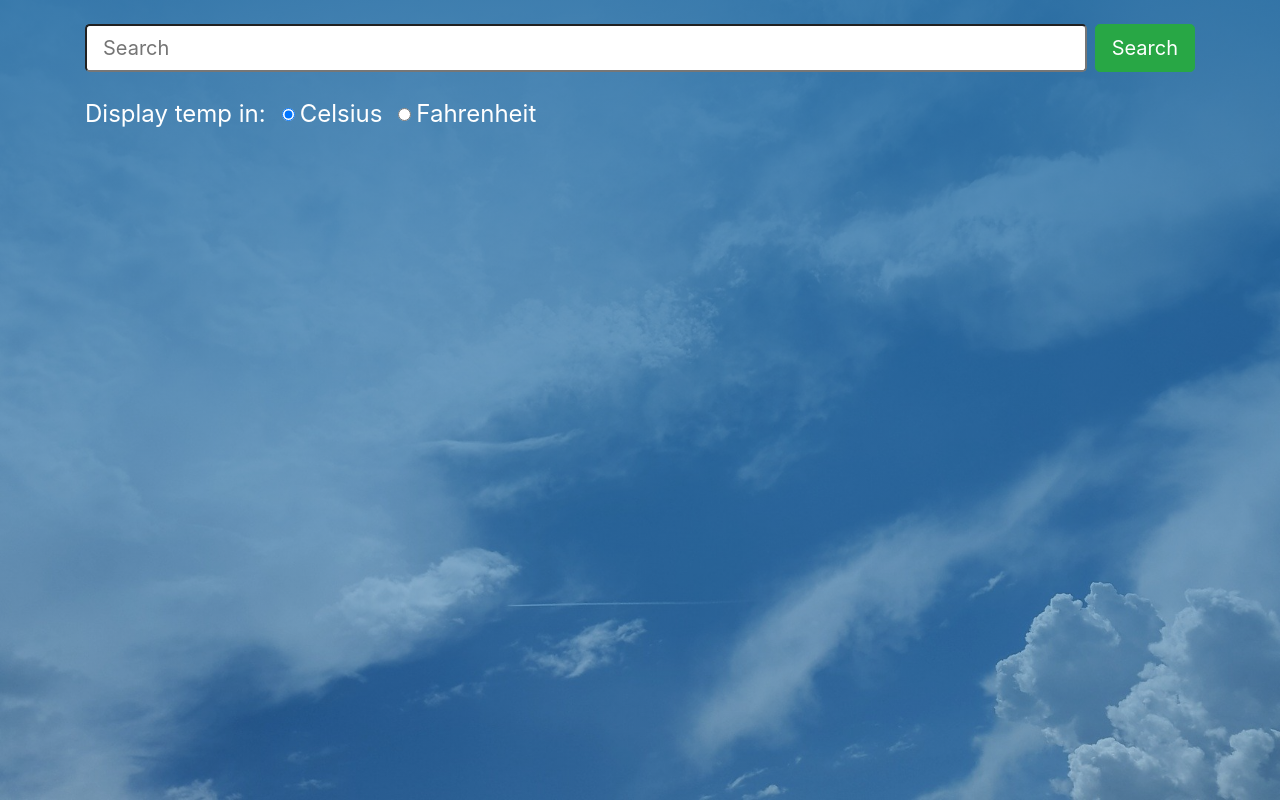
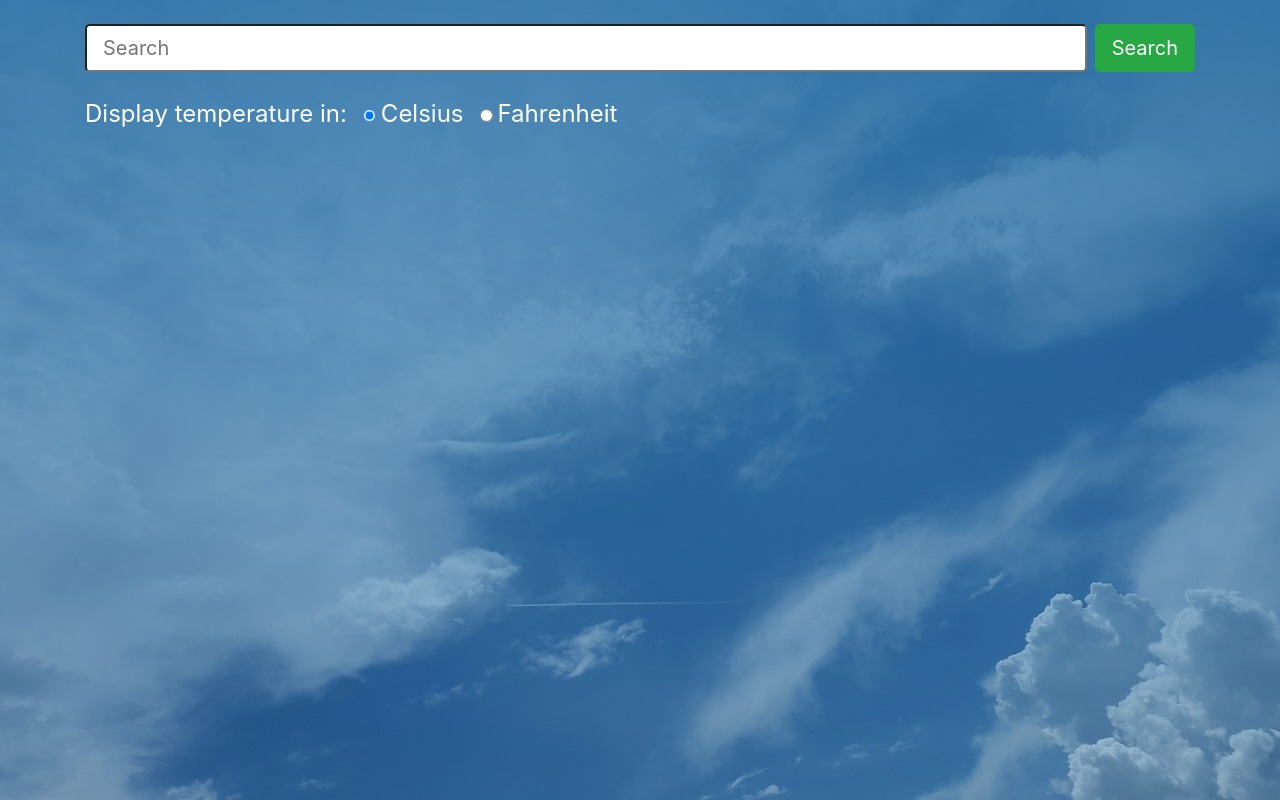
Before and after one commit to Lennca/SimpleWeatherApp, a React (Create React App) app: page / in a window 1280 px wide. Built offline with nearby package versions, Linux system fonts and the light colour scheme; no server answers; the HTML template or start-up script is replaced by a standard one.

Commit message:
Work on styling and use same unit downwards in hierachy.

```diff
--- a/src/App.js
+++ b/src/App.js
@@ -11,12 +11,12 @@ function App() {
   const imperial = 'imperial'
 
 	const [city, setCity] = useState('')
-	const [unit, setUnit] = useState(metric)
+	const [selectedUnit, setselectedUnit] = useState(metric)
   const [tempMetric, setTempMetric] = useState(undefined)
   const [tempImperial, setTempImperial] = useState(undefined)
 
 	const changeInput = (e) => setCity(e.target.value)
-	const radioChange = (e) => setUnit(e.target.value === 'celsius' ? metric : imperial)
+	const radioChange = (e) => setselectedUnit(e.target.value === 'celsius' ? metric : imperial)
 
   async function fetch(unit) {
     const response = await Axios.get(
@@ -44,13 +44,13 @@ function App() {
 	return (
 		<div className='background_container'>
 			<div className="container">
-        <div className="w-100" style={{height: '240px'}}>
+        <div className="section-search">
           <SearchForm changeInput={changeInput} fetchData={fetchData} />
-          <TemperatureFormatOption radioChange={radioChange} unit={unit} />
+          <TemperatureFormatOption metric={metric} imperial={imperial} radioChange={radioChange} selectedUnit={selectedUnit} />
         </div>
-        <div className="w-100 d-flex justify-content-center">
+        <div className="section-result">
         {tempMetric !== undefined && tempImperial !== undefined && (
-          <ResultComponent data={unit === metric ? tempMetric : tempImperial} unit={unit} />
+          <ResultComponent data={selectedUnit === metric ? tempMetric : tempImperial} selectedUnit={selectedUnit} />
         )}
         </div>
       </div>
--- /dev/null
+++ b/src/components/Inputs/RadioButton.js
@@ -0,0 +1,24 @@
+import React from 'react';
+
+function RadioButton({unit, selectedUnit, radioChange, type}) {
+  const translateUnit = unit === 'metric' ? 'Celsius' : 'Fahrenheit'
+  const name = `radio${translateUnit}`
+  return (
+    <div>
+      <input
+				className='form-check-input'
+				type='radio'
+				name={name}
+				id={name}
+				value={translateUnit.toLowerCase()}
+				checked={selectedUnit === unit}
+        onChange={radioChange}
+      />
+			<label className='form-check-label mr-3' htmlFor={name}>
+				{translateUnit}
+			</label>
+    </div>
+  );
+}
+
+export default RadioButton;
--- a/src/components/ResultComponent.js
+++ b/src/components/ResultComponent.js
@@ -1,9 +1,13 @@
 import React from 'react';
 import WindDirectionIcon from './WindDirectionIcon';
 
-function ResultComponent({ data, unit }) {
+function ResultComponent({ data, selectedUnit }) {
   const cUnicode = `\u2103`
 	const fUnicode = `\u2109`
+
+  const unitOfSpeed = selectedUnit === 'metric' ? 'm/s' : 'mph'
+  const unitOfTemp = selectedUnit === 'metric' ? cUnicode : fUnicode
+
 
   const { name } = data
   const { temp, feels_like } = data.main
@@ -12,22 +16,15 @@ function ResultComponent({ data, unit }) {
   const { speed, deg } = data.wind
 
   return (
-    <div className="centered d-flex flex-column align-items-center">
+    <div id="result-component">
 			<h2>{name}</h2>
-      <div className="d-flex flex-column">
-        <h2 className="mr-3" style={{fontSize: '8rem'}}>
-          {temp} <span style={{fontSize: '2rem'}}>{unit === 'metric' ? cUnicode : fUnicode}</span>
-        </h2>
-      </div>
-      <h3>
-        (Feels like: {data !== undefined && feels_like}
-        {unit === 'metric' ? cUnicode : fUnicode})
-      </h3>
+      <h2 id="temperature"> {temp} <span id="unicodeTag">{selectedUnit === 'metric' ? cUnicode : fUnicode}</span> </h2>
+      <h3>(Feels like: {data !== undefined && feels_like}{unitOfTemp})</h3>
 
 			<p>{main}, {description}</p>
 			<p>Lat: {lat} Lng: {lon}</p>
 
-      <p><span><WindDirectionIcon deg={deg}/></span>{speed} {unit === 'metric' ? 'm/s' : 'mph'}</p>
+      <p><span><WindDirectionIcon deg={deg}/></span>{speed} {unitOfSpeed}</p>
 
 		</div>
   );
--- a/src/components/SearchForm.js
+++ b/src/components/SearchForm.js
@@ -2,10 +2,9 @@ import React from 'react';
 
 function SearchForm({ changeInput, fetchData }) {
   return (
-    <form className='form-inline w-100 my-3'>
+    <form id="search-form-component" className='form-inline my-3'>
       <input
-        className='form-control-lg mr-2'
-        style={{flex: '1', width: '75%'}}
+        className='form-control-lg mr-2 input-search'
         type='search'
         placeholder='Search'
         aria-label='Search'
--- a/src/components/TemperatureFormatOption.js
+++ b/src/components/TemperatureFormatOption.js
@@ -1,33 +1,13 @@
 import React from 'react';
+import RadioButton from './Inputs/RadioButton';
 
-function TemperatureFormatOption({ radioChange, unit }) {
+function TemperatureFormatOption({ radioChange, selectedUnit, metric, imperial }) {
   return (
-    <div className="d-flex flex-column flex-md-row">
-      	<p className='m-0 mr-3'>Display temp in: </p>
-				<div className='form-check form-check-inline' onChange={radioChange}>
-					<input
-						className='form-check-input'
-						type='radio'
-						name='inlineRadioOptions'
-						id='inlineRadio1'
-						value='celsius'
-						defaultChecked={unit === 'metric'}
-					/>
-					<label className='form-check-label mr-3' htmlFor='inlineRadio1'>
-						Celsius
-					</label>
-
-					<input
-						className='form-check-input'
-						type='radio'
-						name='inlineRadioOptions'
-						id='inlineRadio2'
-						value='fahrenheit'
-						defaultChecked={unit !== 'metric'}
-					/>
-					<label className='form-check-label' htmlFor='inlineRadio2'>
-						Fahrenheit
-					</label>
+    <div id="temperature-format-option-component" className="d-flex flex-column flex-md-row">
+      	<p className='m-0 mr-3'>Display temperature in: </p>
+				<div className='form-check form-check-inline'>
+        <RadioButton unit={metric} selectedUnit={selectedUnit} radioChange={radioChange} />
+        <RadioButton unit={imperial} selectedUnit={selectedUnit} radioChange={radioChange} />
 				</div>
     </div>
   );
--- a/src/style/main.scss
+++ b/src/style/main.scss
@@ -1,10 +1,13 @@
-
+/* Variables */
 $h2-font-size: 3.5rem;
 $full-height: 100%;
 $full-width: 100%;
+$temp-font-size: 5rem;
+$unicode-temp-font-size: 2rem;
 
 @import "../../node_modules/bootstrap/scss/bootstrap";
 
+/* General */
 html, body, #root {
   height: $full-height;
   width: $full-width;
@@ -14,6 +17,24 @@ html, body, * {
   margin: 0;
 }
 
+.section-search {
+  height: 240px;
+  width: $full-width;
+}
+
+p {
+  font-size: 24px;
+}
+
+label {
+  font-size: 24px;
+}
+
+h2, .h2 {
+  font-size: $h2-font-size;
+}
+
+/* App.js */
 .background_container {
   color: white;
   background: linear-gradient(#226ba3de, #226ba359), url("../sky-1441936_1920.jpg");
@@ -32,8 +53,46 @@ html, body, * {
   height: $full-height;
 }
 
-.centered {
+.section-result {
+  width: $full-width;
+  display: flex;
+  justify-content: center;
+}
+
+
+/* Components */
+
+
+#result-component {
   width: 100%;
+  display: flex;
+  flex-direction: column;
+  align-items: center;
+
+  #temperature {
+    font-size: $temp-font-size;
+  }
+
+  #unicodeTag {
+    font-size: $unicode-temp-font-size;
+  }
+}
+
+#search-form-component {
+  width: $full-width;
+
+  .input-search {
+    flex: 1;
+    width: 75%;
+  }
+}
+
+#temperature-format-option-component {
+
+}
+
+.wind-direction-component {
+
 }
 
 @include media-breakpoint-up(md) {
@@ -42,16 +101,3 @@ html, body, * {
   }
 
 }
-
-
-p {
-  font-size: 24px;
-}
-
-label {
-  font-size: 24px;
-}
-
-h2, .h2 {
-  font-size: $h2-font-size;
-}
```
